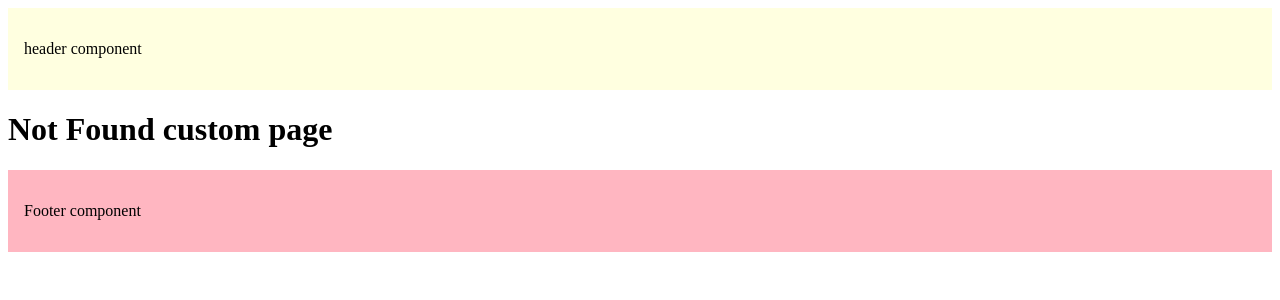
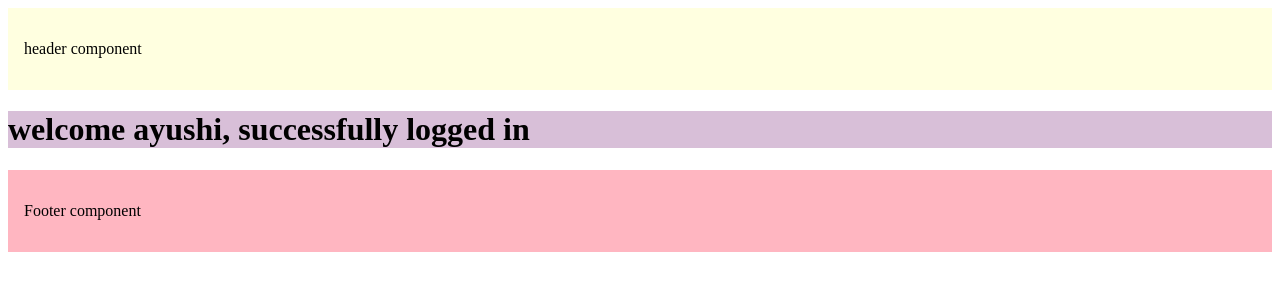
Before and after one commit to Ayushikeshri-22/next-js-learning, a Next.js app in the folder my-app/: page /welcome in a window 1280 px wide. Before the commit this address had no page. Shown: the top 300 px of the page. Built offline with nearby package versions, Linux system fonts and the light colour scheme.

Commit message:
route group layout

```diff
--- /dev/null
+++ b/my-app/src/app/(auth)/(with-layout)/layout.tsx
@@ -0,0 +1,9 @@
+import React from "react";
+
+export default function Layout({ children } : {children :React.ReactNode}) {
+	return (
+		<div style={{backgroundColor: 'thistle'}}>
+			{children}
+		</div>
+	);
+}
--- /dev/null
+++ b/my-app/src/app/(auth)/(with-layout)/register/page.tsx
@@ -0,0 +1,3 @@
+export default function register(){
+	return <h1> register page</h1>
+}
--- /dev/null
+++ b/my-app/src/app/(auth)/(with-layout)/welcome/page.tsx
@@ -0,0 +1,3 @@
+export default function Welcome(){
+	return <h1> welcome ayushi, successfully logged in</h1>
+}
--- a/my-app/src/app/(auth)/register/page.tsx
+++ /dev/null
@@ -1,3 +0,0 @@
-export default function Register(){
-	return <h1> register page</h1>
-}
```
